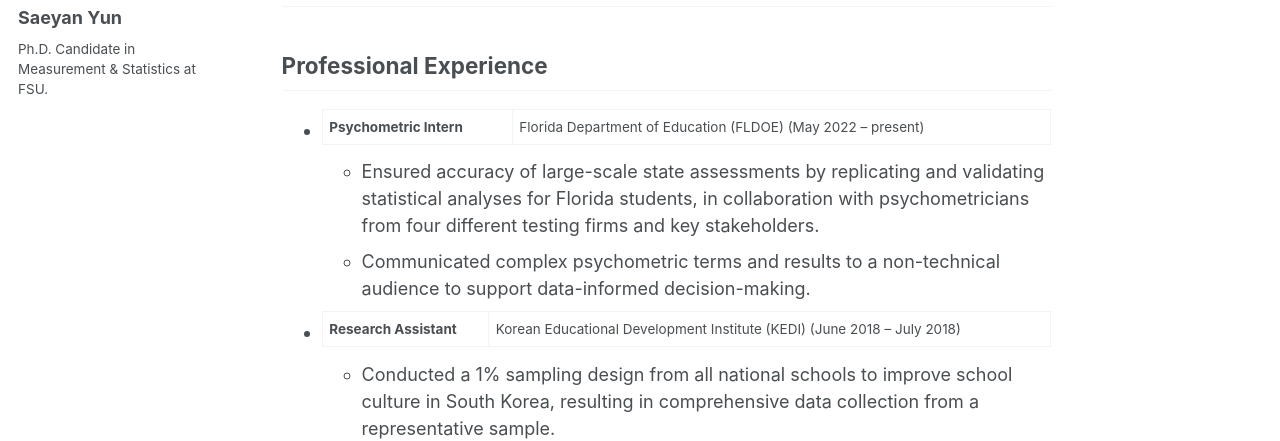
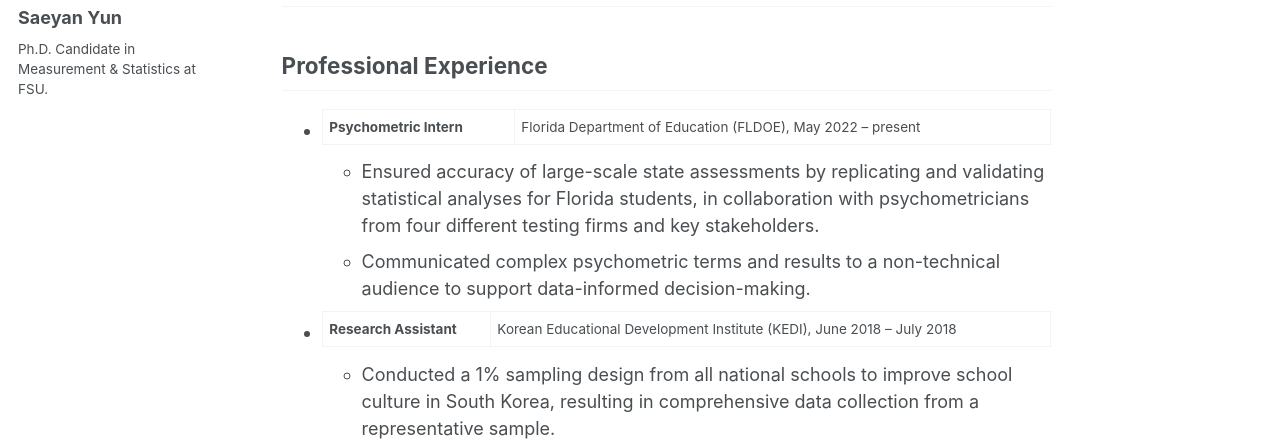
Before and after one commit to saeyanyun/saeyanyun.github.io, a Jekyll site: the page built from index.md, in a window 1280 px wide and 900 px high, scrolled down 829 px. Shown: the part 141-582 px from the top of the window. Built offline with Jekyll 4.4.1, drawn with Linux system fonts in a browser that asks for light colours; a script that is not in the unit is left out.

```diff
--- a/index.md
+++ b/index.md
@@ -29,11 +29,11 @@ I am currently working with [Dr. Betsy Jane Becker](https://scholar.google.com/c
 ---
 
 ## Professional Experience
-- **Psychometric Intern** | Florida Department of Education (FLDOE) (May 2022 – present)
+- **Psychometric Intern** | Florida Department of Education (FLDOE), May 2022 – present
   - Ensured accuracy of large-scale state assessments by replicating and validating statistical analyses for Florida students, in collaboration with psychometricians from four different testing firms and key stakeholders.
   - Communicated complex psychometric terms and results to a non-technical audience to support data-informed decision-making.
 
-- **Research Assistant** | Korean Educational Development Institute (KEDI) (June 2018 – July 2018)
+- **Research Assistant** | Korean Educational Development Institute (KEDI), June 2018 – July 2018
   - Conducted a 1% sampling design from all national schools to improve school culture in South Korea, resulting in comprehensive data collection from a representative sample.
   - Developed and distributed surveys via SurveyMonkey, and communicated with stakeholders to encourage participation and increase survey response rates.
 
```
